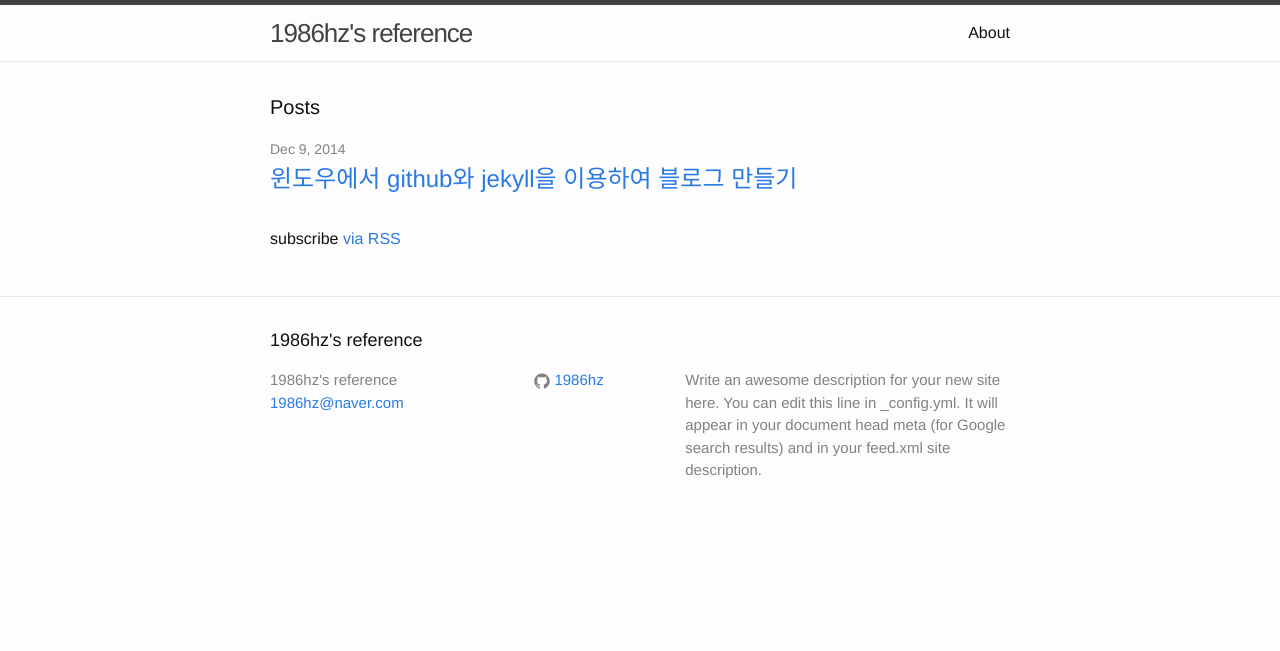
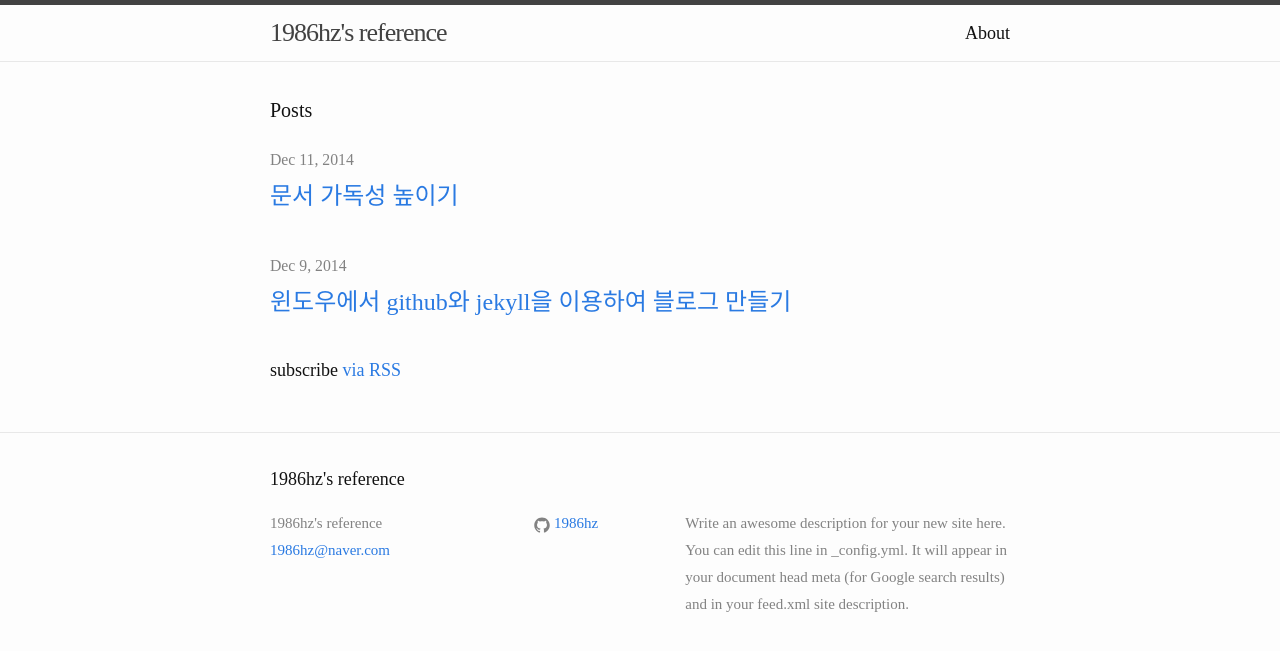
Before and after one commit to 1986hz/1986hz.github.io, a Jekyll site: the page built from index.html, in a window 1280 px wide. Shown: the top 651 px of the page. Built offline with Jekyll 4.4.1, drawn with Linux system fonts in a browser that asks for light colours; some web fonts are replaced; Markdown is read by kramdown in place of the engine named in the settings; part of the change alters nothing that is shown.

Commit message:
modify jekyll and update post

```diff
--- a/_config.yml
+++ b/_config.yml
@@ -10,4 +10,6 @@ url: "http://yourdomain.com" # the base hostname & protocol for your site
 github_username: 1986hz
 
 # Build settings
-markdown: redcarpet
+markdown: kramdown
+kramdown:
+  input: GFM
--- a/_includes/head.html
+++ b/_includes/head.html
@@ -8,4 +8,5 @@
 
     <link rel="stylesheet" href="{{ "/css/main.css" | prepend: site.baseurl }}">
     <link rel="canonical" href="{{ page.url | replace:'index.html','' | prepend: site.baseurl | prepend: site.url }}">
+    <link href='http://api.mobilis.co.kr/webfonts/v2/css/NanumGothicWeb' rel='stylesheet' type='text/css' />
 </head>
--- /dev/null
+++ b/_posts/2014-12-11-make-highly-readable.md
@@ -0,0 +1,53 @@
+---
+layout: post
+title:  "문서 가독성 높이기"
+date:   2014-12-11 23:29:27
+categorie: blog
+---
+
+**가독성**은 문서를 빠르고 정확하고 쉽게 읽혀 이해하는 정도로 생각할 수 있다. 그럼 문서의 가독성이 높으면 읽기 좋은 문서라는 것을 알 수 있다. jekyll에서 기본적으로 제공되는 css스타일은 영어를 기준으로 되어 있어서 한글에서 그대로 사용하기에는 가독성이 떨어진다. 그래서 이 문서에서는 한글 문서의 가독성을 높이기 위한 방법을 몇가지 기록한다.
+
+
+## 참고사이트
+- [웹나눔고딕 폰트 적용하기](http://api.mobilis.co.kr/webfonts/font_usage.html?fontface=NanumGothicWeb)
+- [가독성 높이는 방법](http://yongja.tistory.com/23)
+
+
+## 나눔고딕폰트을 기본폰트로 사용하기
+최근 웹에서 본 한글폰트 중 개인적으로 가장 가독성이 높은 폰트는 **나눔고딕폰트**인 것 같다. 그래서 나는 블로그의 기본폰트를 나눔고딕폰트로 사용할 것이다.
+
+- _includes폴더에 있는 head.html파일에 있는 `<head>`와 `</head>`사이에 `<link href='http://api.mobilis.co.kr/webfonts/v2/css/NanumGothicWeb' rel='stylesheet' type='text/css'/>` 코드를 추가한다.
+{% highlight html %}
+<head>
+    ...
+    <link href='http://api.mobilis.co.kr/webfonts/v2/css/NanumGothicWeb' rel='stylesheet' type='text/css' />
+</head>
+
+{% endhighlight %}
+
+- css폴더에 있는 main.scss파일을 있는 `$base-font-family`를 `NanumGothicWeb`로 수정한다.
+{% highlight html %}
+$base-font-family: NanumGothicWeb;
+{% endhighlight %}
+
+
+## 글짜크기와 줄간격 수정하기
+작은 글짜 보다는 큰 글짜가 읽기가 쉬우며, 줄간격이 넓으면 글을 읽는데 집중할 수 있으므로 가독성을 높일 수 있다.
+
+- css폴더에 main.scss에서 `$base-font-size:`의 값을 **18px**로 수정하고 `$base-line-height`의 값을 **1.8**로 수정한다.
+
+
+## 소제목 밑에 라인 넣기
+markdown으로 문서를 작성시 `##`으로 html의 h2효과를 낼 수 있다. 그리고 `##`으로 문서에서 주로 소제목으로 사용되는데 이때 소제목 밑에 라인이 있다면 소제목이 눈에 잘 들어오므로 문서의 흐름을 빨리 집을 수 있어 이해도를 높일 수 있다.
+
+- _sass폴더에 있는 _layout.scss에서 h2구문을 찾아 아래와 같이 `border-bottom: 1px solid $grey-color-light;`를 추가한다.
+{% highlight html %}
+h2 {
+    font-size: 32px;
+    border-bottom: 1px solid $grey-color-light;
+
+    @include media-query($on-laptop) {
+        font-size: 28px;
+    }
+}
+{% endhighlight %}
--- a/_sass/_layout.scss
+++ b/_sass/_layout.scss
@@ -212,6 +212,7 @@
 
     h2 {
         font-size: 32px;
+        border-bottom: 1px solid $grey-color-light;
 
         @include media-query($on-laptop) {
             font-size: 28px;
--- a/css/main.scss
+++ b/css/main.scss
@@ -6,11 +6,10 @@
 
 
 // Our variables
-$base-font-family: Helvetica, Arial, sans-serif;
-$base-font-size:   16px;
+$base-font-family: NanumGothicWeb;
+$base-font-size:   18px;
 $small-font-size:  $base-font-size * 0.875;
-$base-line-height: 1.5;
-
+$base-line-height: 1.8;
 $spacing-unit:     30px;
 
 $text-color:       #111;
```
Also changed, not shown: _posts/2014-12-09-jekyll-on-windows.md (+1 -0 lines).
